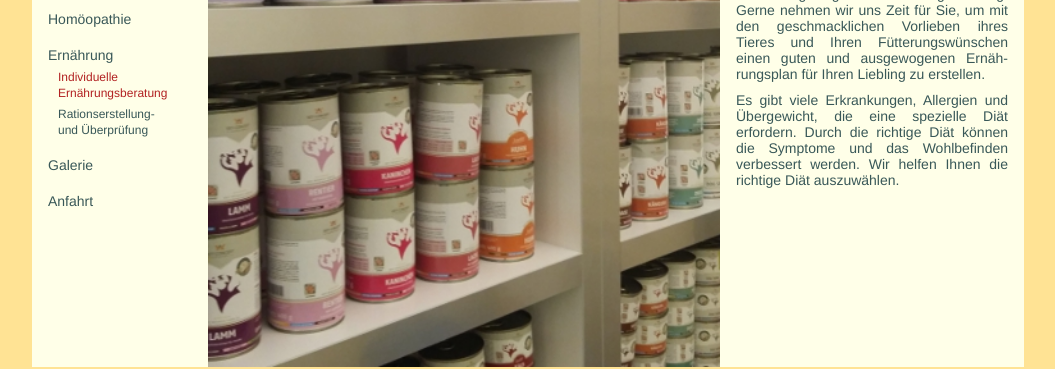
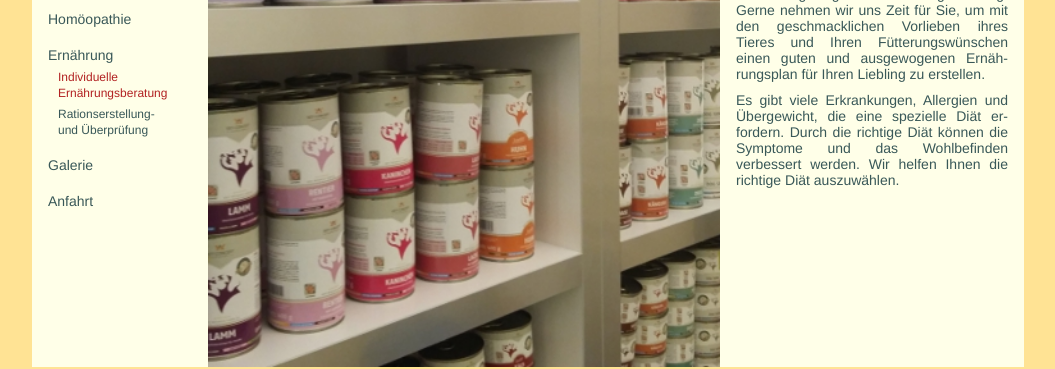
Before and after one commit to richardtraindl/tierarztpraxis-kaiserstrasse.at, a Jekyll site: the page built from ernaehrung.html, in a window 1280 px wide. Shown: the part 313-682 px from the top of the page, without its empty margins (112-1167 px from the left). Built offline with Jekyll 4.4.1, drawn with Linux system fonts in a browser that asks for light colours.

Commit message:
textänderungen

```diff
--- a/_includes/ernaehrung/ernaehrungsberatung.html
+++ b/_includes/ernaehrung/ernaehrungsberatung.html
@@ -13,7 +13,7 @@
     <div class="small-gap"></div>
 
     <p>
-      Es gibt viele Erkrankungen, Allergien und Übergewicht, die eine spezielle Diät erfordern.
+      Es gibt viele Erkrankungen, Allergien und Übergewicht, die eine spezielle Diät er- fordern.
       Durch die richtige Diät können die Symptome und das Wohlbefinden verbessert werden.
       Wir helfen Ihnen die richtige Diät auszuwählen.
     </p>
```
